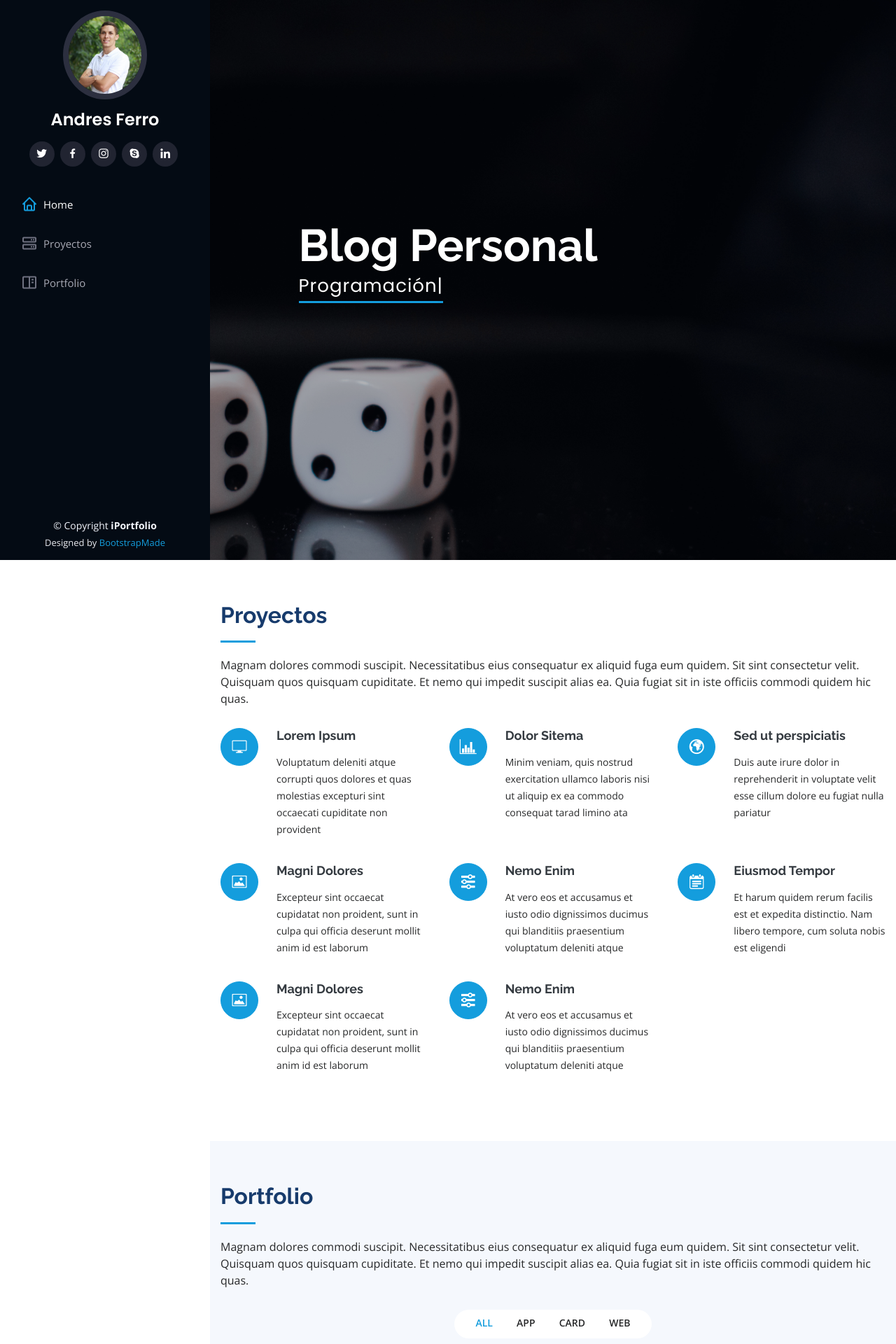
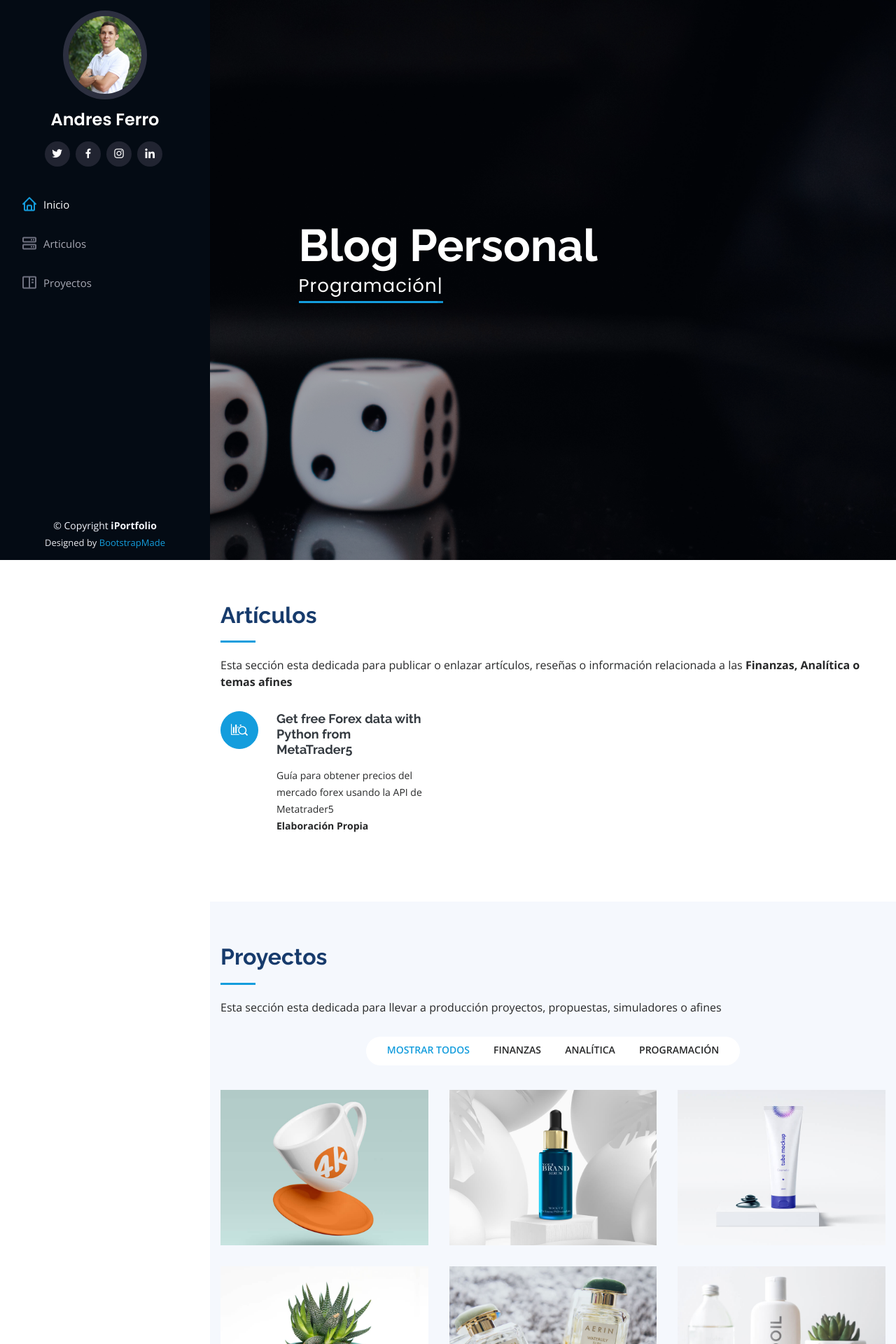
Before and after one commit to andresferro6/personal_web, a Flask app: page / in a window 1280 px wide. Shown: the top 1920 px of the page at 70% size. Run offline with Flask 2, Linux system fonts and the light colour scheme; some libraries are stand-ins or nearby versions.

Commit message:
Cambio en la estructura de la pagina

```diff
--- a/templates/index.html
+++ b/templates/index.html
@@ -27,12 +27,6 @@
   <!-- Template Main CSS File -->
   <link href="../static/css/style.css" rel="stylesheet">
 
-  <!-- =======================================================
-  * Template Name: iPortfolio - v1.4.0
-  * Template URL: https://bootstrapmade.com/iportfolio-bootstrap-portfolio-websites-template/
-  * Author: BootstrapMade.com
-  * License: https://bootstrapmade.com/license/
-  ======================================================== -->
 </head>
 
 <body>
@@ -51,16 +45,15 @@
           <a href="#" class="twitter"><i class="bx bxl-twitter"></i></a>
           <a href="#" class="facebook"><i class="bx bxl-facebook"></i></a>
           <a href="#" class="instagram"><i class="bx bxl-instagram"></i></a>
-          <a href="#" class="google-plus"><i class="bx bxl-skype"></i></a>
           <a href="#" class="linkedin"><i class="bx bxl-linkedin"></i></a>
         </div>
       </div>
 
       <nav class="nav-menu">
         <ul>
-          <li class="active"><a href="/"><i class="bx bx-home"></i> <span>Home</span></a></li>
-          <li><a href="#services"><i class="bx bx-server"></i> Proyectos</a></li>
-          <li><a href="#portfolio"><i class="bx bx-book-content"></i> Portfolio</a></li>
+          <li class="active"><a href="/"><i class="bx bx-home"></i> <span>Inicio</span></a></li>
+          <li><a href="#services"><i class="bx bx-server"></i> Articulos </a></li>
+          <li><a href="#portfolio"><i class="bx bx-book-content"></i> Proyectos </a></li>
         </ul>
       </nav><!-- .nav-menu -->
       <button type="button" class="mobile-nav-toggle d-xl-none"><i class="icofont-navigation-menu"></i></button>
@@ -83,53 +76,17 @@
       <div class="container">
 
         <div class="section-title">
-          <h2>Proyectos</h2>
-          <p>Magnam dolores commodi suscipit. Necessitatibus eius consequatur ex aliquid fuga eum quidem. Sit sint consectetur velit. Quisquam quos quisquam cupiditate. Et nemo qui impedit suscipit alias ea. Quia fugiat sit in iste officiis commodi quidem hic quas.</p>
+          <h2>Artículos</h2>
+          <p>Esta sección esta dedicada para publicar o enlazar artículos, reseñas o información relacionada a las <strong> Finanzas, Analítica o temas afines</strong></p>
         </div>
 
         <div class="row">
           <div class="col-lg-4 col-md-6 icon-box" data-aos="fade-up">
-            <div class="icon"><i class="icofont-computer"></i></div>
-            <h4 class="title"><a href="">Lorem Ipsum</a></h4>
-            <p class="description">Voluptatum deleniti atque corrupti quos dolores et quas molestias excepturi sint occaecati cupiditate non provident</p>
-          </div>
-          <div class="col-lg-4 col-md-6 icon-box" data-aos="fade-up" data-aos-delay="100">
-            <div class="icon"><i class="icofont-chart-bar-graph"></i></div>
-            <h4 class="title"><a href="">Dolor Sitema</a></h4>
-            <p class="description">Minim veniam, quis nostrud exercitation ullamco laboris nisi ut aliquip ex ea commodo consequat tarad limino ata</p>
-          </div>
-          <div class="col-lg-4 col-md-6 icon-box" data-aos="fade-up" data-aos-delay="200">
-            <div class="icon"><i class="icofont-earth"></i></div>
-            <h4 class="title"><a href="">Sed ut perspiciatis</a></h4>
-            <p class="description">Duis aute irure dolor in reprehenderit in voluptate velit esse cillum dolore eu fugiat nulla pariatur</p>
-          </div>
-          <div class="col-lg-4 col-md-6 icon-box" data-aos="fade-up" data-aos-delay="300">
-            <div class="icon"><i class="icofont-image"></i></div>
-            <h4 class="title"><a href="">Magni Dolores</a></h4>
-            <p class="description">Excepteur sint occaecat cupidatat non proident, sunt in culpa qui officia deserunt mollit anim id est laborum</p>
-          </div>
-          <div class="col-lg-4 col-md-6 icon-box" data-aos="fade-up" data-aos-delay="400">
-            <div class="icon"><i class="icofont-settings"></i></div>
-            <h4 class="title"><a href="">Nemo Enim</a></h4>
-            <p class="description">At vero eos et accusamus et iusto odio dignissimos ducimus qui blanditiis praesentium voluptatum deleniti atque</p>
-          </div>
-          <div class="col-lg-4 col-md-6 icon-box" data-aos="fade-up" data-aos-delay="500">
-            <div class="icon"><i class="icofont-tasks-alt"></i></div>
-            <h4 class="title"><a href="">Eiusmod Tempor</a></h4>
-            <p class="description">Et harum quidem rerum facilis est et expedita distinctio. Nam libero tempore, cum soluta nobis est eligendi</p>
-          </div>
-          <div class="col-lg-4 col-md-6 icon-box" data-aos="fade-up" data-aos-delay="300">
-            <div class="icon"><i class="icofont-image"></i></div>
-            <h4 class="title"><a href="">Magni Dolores</a></h4>
-            <p class="description">Excepteur sint occaecat cupidatat non proident, sunt in culpa qui officia deserunt mollit anim id est laborum</p>
-          </div>
-          <div class="col-lg-4 col-md-6 icon-box" data-aos="fade-up" data-aos-delay="400">
-            <div class="icon"><i class="icofont-settings"></i></div>
-            <h4 class="title"><a href="">Nemo Enim</a></h4>
-            <p class="description">At vero eos et accusamus et iusto odio dignissimos ducimus qui blanditiis praesentium voluptatum deleniti atque</p>
+            <div class="icon"><i class="icofont-search-stock"></i></div>
+            <h4 class="title"><a href="">Get free Forex data with Python from MetaTrader5</a></h4>
+            <p class="description">Guía para obtener precios del mercado forex usando la API de Metatrader5 <br><strong> Elaboración Propia</strong></p>
           </div>
         </div>
-
       </div>
     </section>
     <!-- End Services Section -->
@@ -139,17 +96,17 @@
       <div class="container">
 
         <div class="section-title">
-          <h2>Portfolio</h2>
-          <p>Magnam dolores commodi suscipit. Necessitatibus eius consequatur ex aliquid fuga eum quidem. Sit sint consectetur velit. Quisquam quos quisquam cupiditate. Et nemo qui impedit suscipit alias ea. Quia fugiat sit in iste officiis commodi quidem hic quas.</p>
+          <h2>Proyectos</h2>
+          <p>Esta sección esta dedicada para llevar a producción proyectos, propuestas, simuladores o afines</p>
         </div>
 
         <div class="row" data-aos="fade-up">
           <div class="col-lg-12 d-flex justify-content-center">
             <ul id="portfolio-flters">
-              <li data-filter="*" class="filter-active">All</li>
-              <li data-filter=".filter-app">App</li>
-              <li data-filter=".filter-card">Card</li>
-              <li data-filter=".filter-web">Web</li>
+              <li data-filter="*" class="filter-active">Mostrar Todos</li>
+              <li data-filter=".filter-app">Finanzas </li>
+              <li data-filter=".filter-card">Analítica</li>
+              <li data-filter=".filter-web">Programación</li>
             </ul>
           </div>
         </div>
```
Also changed, not shown: requirements.txt (+3 -320 lines).
